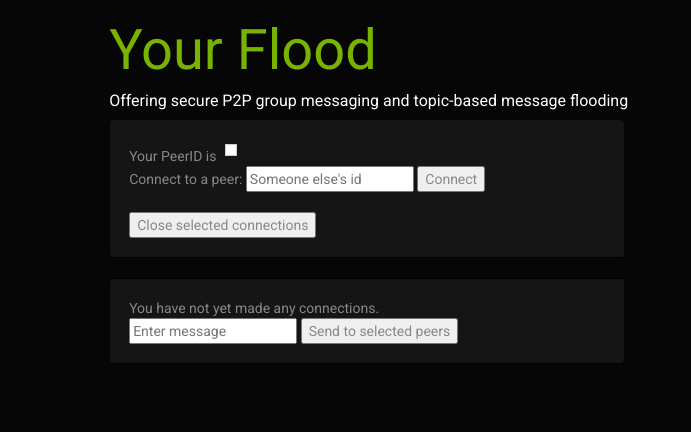
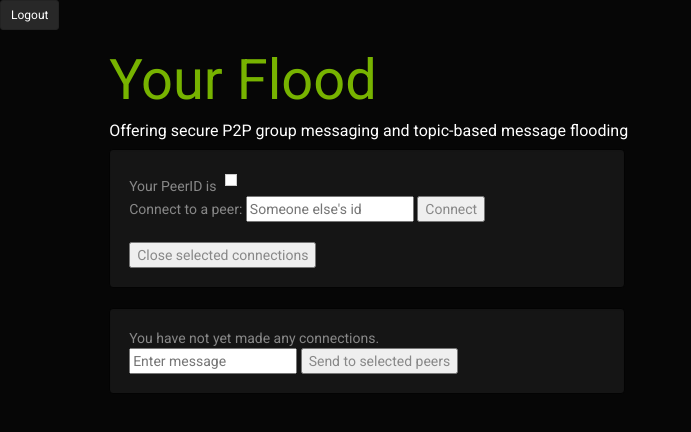
Before and after one commit to daynedavis/P2PGM, a website: page public/index.html in a window 1280 px wide. Shown: the top 432 px of the page, without its empty margins (0-691 px from the left). Drawn offline with nearby package versions, Linux system fonts and the light colour scheme; no server answers.

Commit message:
added logout button

```diff
--- a/public/index.html
+++ b/public/index.html
@@ -170,7 +170,7 @@
 	 </script>
 </head>
 <body>
-
+	<a href="/logout" class="btn btn-default btn-sm">Logout</a>
 	<div class="row">
 			<div class="col-lg-12 col-md-offset-1">
 				<h1 class="text-success">Your Flood</h1>
```
